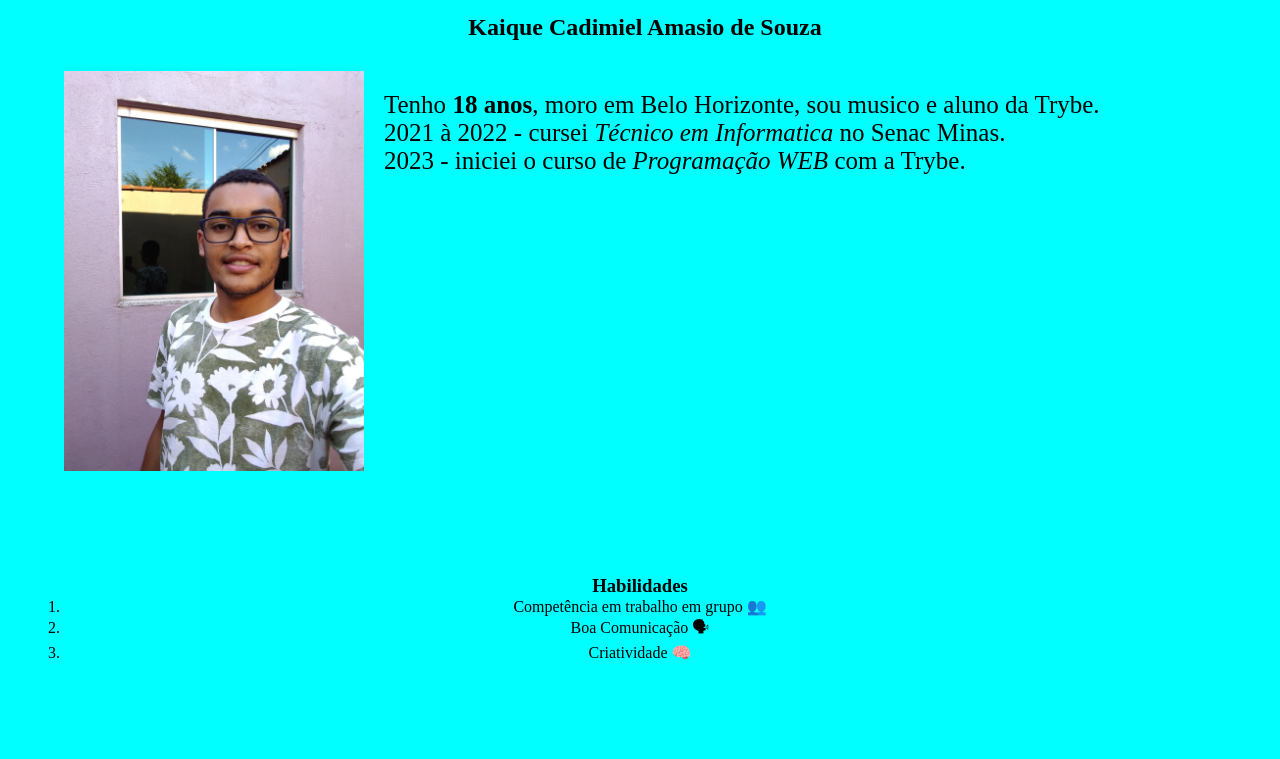
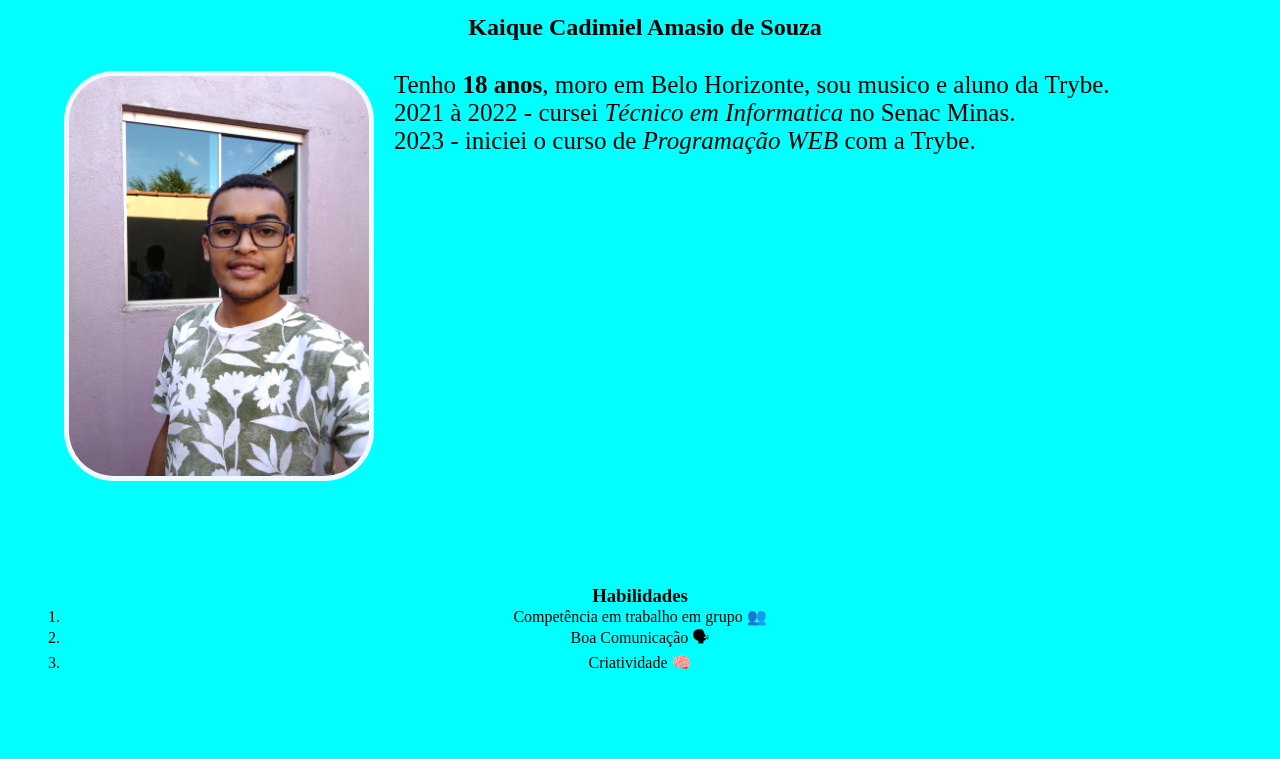
Before and after one commit to kaique-cadimiel-dev/portfolio, a plain HTML site: page index.html in a window 1280 px wide. Shown: the part 49-808 px from the top of the page. Drawn offline with Linux system fonts and the light colour scheme.

Commit message:
otimizei descrição ao lado da foto

```diff
--- a/style.css
+++ b/style.css
@@ -1,6 +1,7 @@
 * {
     padding: 0;
     margin: 0;
+
 }
 /*caixa principal do portfolio*/
 .conteiner {
@@ -26,13 +27,13 @@
 }
 
 .img img{
-    /*padding: 5px;*/
+    padding: 5px;
     width: 300px;
     /*moldura da foto*/
     background-color: aliceblue;
     text-align: left;
     display: inline-block;
-
+    border-radius: 50px;
 
 }
 
@@ -41,7 +42,8 @@
     font-size: 25px;
     display: inline-block;
     position: absolute;
-    padding: 20px;
+    margin-left: 20px;
+
 
 }
 
```
